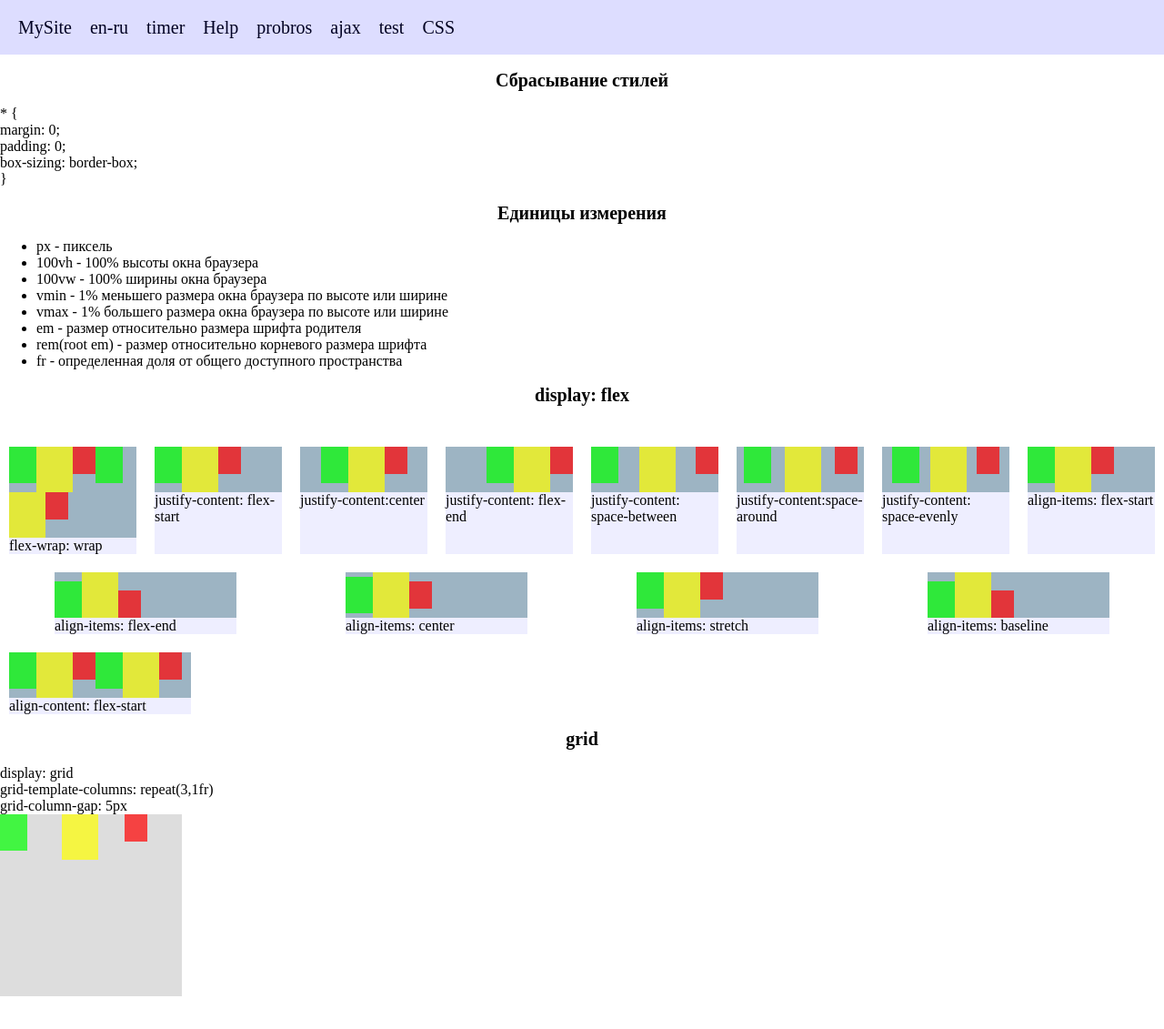
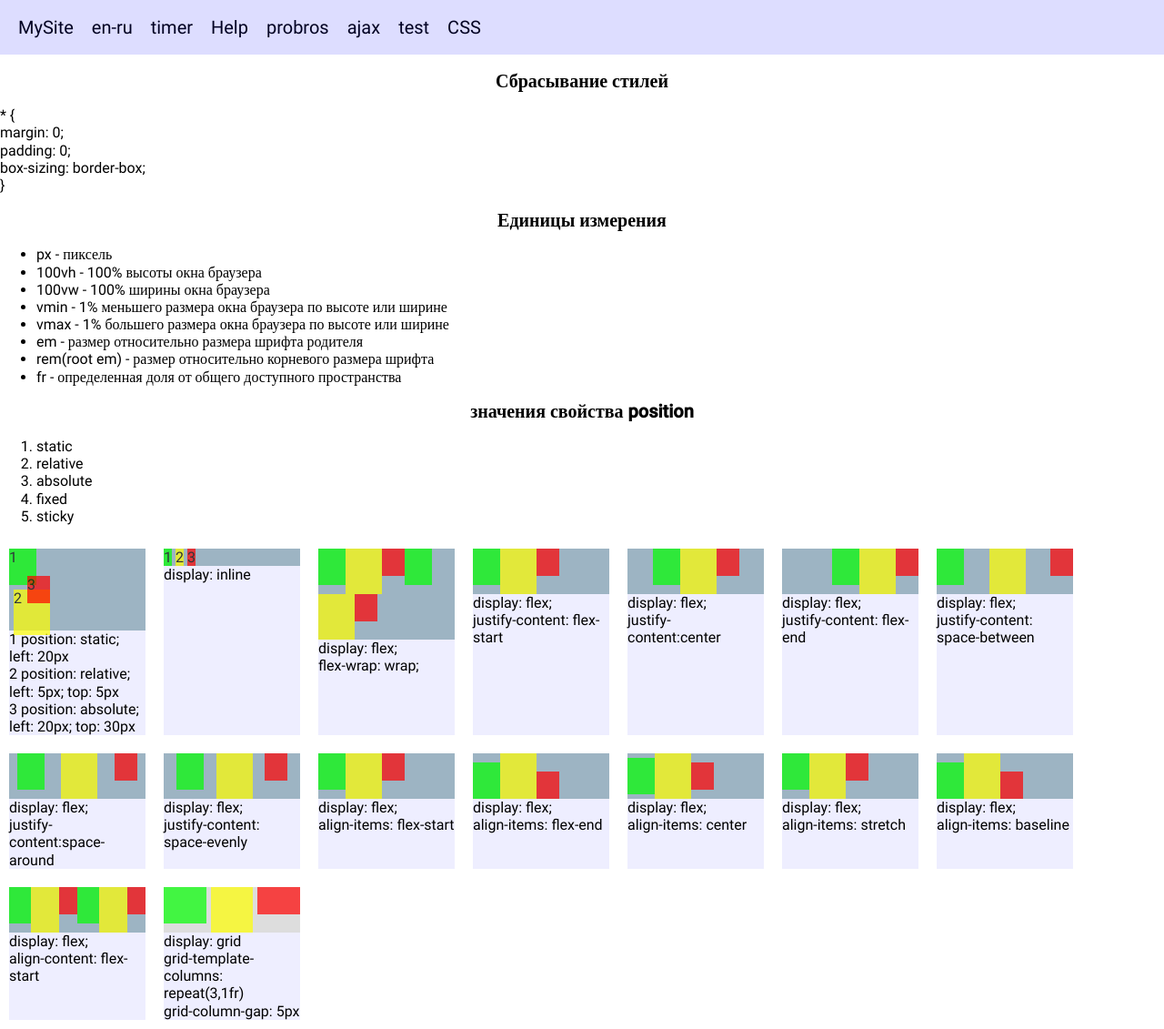
Before and after one commit to k34r/MySite, a PHP site: page /cssabaut in a window 1280 px wide. Shown: the whole page at 91% size. Before the commit the page ends 1095 px from the top, so only its background shows below. Run offline with PHP 8.4, Linux system fonts and the light colour scheme.

Commit message:
modified

```diff
--- a/PageComponents/header.html
+++ b/PageComponents/header.html
@@ -1,4 +1,4 @@
-<header>
+<header class="header">
   <nav class="header_nav">
     <a class="nav_link" href="MySite">MySite</a>
     <a class="nav_link" aria-current="page" href="en-ru">en-ru</a>
--- a/Pages/abaut_css.php
+++ b/Pages/abaut_css.php
@@ -10,15 +10,53 @@
 <?php
 require_once 'PageComponents/header.html';
 ?>
-<style> h1{font-size: 32px; text-align: center}
+<style>
+/* roboto-regular - latin */
+@font-face {
+  font-display: swap; /* Check https://developer.mozilla.org/en-US/docs/Web/CSS/@font-face/font-display for other options. */
+  font-family: 'Roboto';
+  font-style: normal;
+  font-weight: 400;
+  src: url('../fonts/roboto-v30-latin-regular.eot'); /* IE9 Compat Modes */
+  src: url('../fonts/roboto-v30-latin-regular.eot?#iefix') format('embedded-opentype'), /* IE6-IE8 */
+       url('../fonts/roboto-v30-latin-regular.woff2') format('woff2'), /* Super Modern Browsers */
+       url('../fonts/roboto-v30-latin-regular.woff') format('woff'), /* Modern Browsers */
+       url('../fonts/roboto-v30-latin-regular.ttf') format('truetype'), /* Safari, Android, iOS */
+       url('../fonts/roboto-v30-latin-regular.svg#Roboto') format('svg'); /* Legacy iOS */
+}
+/* roboto-500 - latin */
+@font-face {
+  font-display: swap; /* Check https://developer.mozilla.org/en-US/docs/Web/CSS/@font-face/font-display for other options. */
+  font-family: 'Roboto';
+  font-style: normal;
+  font-weight: 500;
+  src: url('../fonts/roboto-v30-latin-500.eot'); /* IE9 Compat Modes */
+  src: url('../fonts/roboto-v30-latin-500.eot?#iefix') format('embedded-opentype'), /* IE6-IE8 */
+       url('../fonts/roboto-v30-latin-500.woff2') format('woff2'), /* Super Modern Browsers */
+       url('../fonts/roboto-v30-latin-500.woff') format('woff'), /* Modern Browsers */
+       url('../fonts/roboto-v30-latin-500.ttf') format('truetype'), /* Safari, Android, iOS */
+       url('../fonts/roboto-v30-latin-500.svg#Roboto') format('svg'); /* Legacy iOS */
+}
+
+body{font-family: 'Roboto';
+		font-style: normal;
+    font-weight: 400;
+    font-size: 16px;
+    line-height: 1.2;
+    color: #000;}
+	h1{font-size: 32px; text-align: center}
  		h2{font-size: 20px; text-align: center}
  		p{margin: 0}
  		b{margin: 30px}
- 		.container1{width: 200px;  background-color: #eef; margin: 10px 10px; position: relative;}
+ 		.container1{width: 150px;  background-color: #eef; margin: 10px 10px; position: relative;}
  		.container2{background-color: #9db4c3;}
  		.item1{width:30px; height: 40px; background-color: lime; opacity: 0.7}
 		.item2{width:40px; height: 50px; background-color: yellow; opacity: 0.7}
 		.item3{width:25px; height: 30px; background-color: red; opacity: 0.7;}
+		.item11{ background-color: lime; opacity: 0.7}
+		.item22{ background-color: yellow; opacity: 0.7; }
+		.item33{ background-color: red; opacity: 0.7;}
+}
 
 </style>
 <h2>Сбрасывание стилей</h2>
@@ -39,11 +77,50 @@ require_once 'PageComponents/header.html';
 	<li>fr - определенная доля от общего доступного пространства</li>
 </ul>
 
+<h2>значения свойства position</h2>
+<ol>
+	<li>static</li>
+	<li>relative</li>
+	<li>absolute</li>
+	<li>fixed</li>
+	<li>sticky</li>
+</ol>
 
 
-<h2>display: flex</h2><br>
 
-<div style=" display: flex;  justify-content: space-around">
+
+
+
+
+
+
+
+
+
+
+
+<div style=" display: flex; flex-wrap: wrap; justify-content: flex-start">
+
+	<div class="container1">
+		<div class="container2">
+			<p class="item1" style=" left: 20px">1</p>
+			<p class="item2" style="position: relative;left: 5px; top: 5px;">2</p>
+			<p class="item3" style="position: absolute; left: 20px; top: 30px;">3</p>
+		</div >
+		<p class="text">1 position: static; left: 20px</p>
+		<p class="text">2 position: relative; left: 5px; top: 5px</p>
+		<p class="text">3 position: absolute; left: 20px; top: 30px</p>
+	</div>
+
+	<div class="container1">
+		<div class="container2">
+			<p class="item1" style="display: inline">1</p>
+			<p class="item2" style="display: inline">2</p>
+			<p class="item3" style="display: inline">3</p>
+		</div >
+		<p class="text">display: inline</p>
+	</div>
+
 
 	<div class="container1">
 		<div class="container2" style="display: flex; flex-wrap: wrap; ">
@@ -54,7 +131,8 @@ require_once 'PageComponents/header.html';
 			<p class="item2"></p>
 			<p class="item3"></p>
 		</div >
-		<p class="text">flex-wrap: wrap</p>
+		<p class="text">display: flex;</p>
+		<p class="text">flex-wrap: wrap;</p>
 	</div>
 
 	<div class="container1">
@@ -63,6 +141,7 @@ require_once 'PageComponents/header.html';
 		<p class="item2"></p>
 		<p class="item3"></p>
 		</div>
+		<p class="text">display: flex;</p>
 		<p class="text">justify-content: flex-start</p>
 	</div>
 
@@ -72,6 +151,7 @@ require_once 'PageComponents/header.html';
 			<p class="item2"></p>
 			<p class="item3"></p>
 		</div>
+		<p class="text">display: flex;</p>
 		<p class="text">justify-content:center</p>
 	</div>
 
@@ -81,6 +161,7 @@ require_once 'PageComponents/header.html';
 			<p class="item2"></p>
 			<p class="item3"></p>
 		</div>
+		<p class="text">display: flex;</p>
 		<p class="text">justify-content: flex-end</p>
 	</div>
 
@@ -90,6 +171,7 @@ require_once 'PageComponents/header.html';
 			<p class="item2"></p>
 			<p class="item3"></p>
 		</div>
+		<p class="text">display: flex;</p>
 		<p class="text">justify-content: space-between</p>
 	</div>
 
@@ -99,6 +181,7 @@ require_once 'PageComponents/header.html';
 			<p class="item2"></p>
 			<p class="item3"></p>
 		</div>
+		<p class="text">display: flex;</p>
 		<p class="text">justify-content:space-around</p>
 	</div>
 
@@ -108,6 +191,7 @@ require_once 'PageComponents/header.html';
 			<p class="item2"></p>
 			<p class="item3"></p>
 		</div>
+		<p class="text">display: flex;</p>
 		<p class="text">justify-content: space-evenly</p>
 	</div>
 
@@ -117,14 +201,9 @@ require_once 'PageComponents/header.html';
 		<p class="item2"></p>
 		<p class="item3"></p>
 		</div>
+		<p class="text">display: flex;</p>
 		<p class="text">align-items: flex-start</p>
 	</div>
-
-</div>
-
-
-
-<div style="display: flex; justify-content: space-around">
 
 	<div class="container1">
 		<div class="container2" style="display: flex; align-items: flex-end">
@@ -132,6 +211,7 @@ require_once 'PageComponents/header.html';
 			<p class="item2"></p>
 			<p class="item3"></p>
 		</div>
+		<p class="text">display: flex;</p>
 		align-items: flex-end
 	</div>
 
@@ -141,6 +221,7 @@ require_once 'PageComponents/header.html';
 			<p class="item2"></p>
 			<p class="item3"></p>
 		</div>
+		<p class="text">display: flex;</p>
 		align-items: center
 	</div>
 
@@ -150,6 +231,7 @@ require_once 'PageComponents/header.html';
 			<p class="item2"></p>
 			<p class="item3"></p>
 		</div>
+		<p class="text">display: flex;</p>
 		align-items: stretch
 	</div>
 
@@ -159,12 +241,9 @@ require_once 'PageComponents/header.html';
 			<p class="item2"></p>
 			<p class="item3"></p>
 		</div>
+		<p class="text">display: flex;</p>
 		align-items: baseline
 	</div>
-
-</div>
-
-
 
 	<div class="container1">
 		<div class="container2" style="display: flex; align-content: flex-start;">
@@ -175,20 +254,24 @@ require_once 'PageComponents/header.html';
 			<p class="item2"></p>
 			<p class="item3"></p>
 		</div>
+		<p class="text">display: flex;</p>
 		align-content: flex-start
 	</div>
 
-<h2>grid</h2>
-<p>display: grid</p>
-<p>grid-template-columns: repeat(3,1fr)<p>
-<p>grid-column-gap: 5px</p>
+	<div class="container1">
+		<div class="container2" style="width: 100%;  background-color: #ddd; display:grid; grid-template-columns: repeat(3,1fr); grid-column-gap: 5px ;">
+			<p class="item1" style="grid-column: span 1; width:100%"></p>
+			<p class="item2" style="grid-column: span 1; width:100%"></p>
+			<p class="item3" style="grid-column: span 1; width:100%"></p>
+		</div>
+		<p class="text">display: grid</p>
+		<p class="text">grid-template-columns: repeat(3,1fr)</p>
+		<p class="text">grid-column-gap: 5px</p>
+	</div>
+
+</div>
 
 
-<div style="width: 200px; height: 200px; background-color: #ddd; display:grid; grid-template-columns: repeat(3,1fr); grid-column-gap: 5px ;">
-	<p class="item1"></p>
-	<p class="item2"></p>
-	<p class="item3"></p>
-</div>
 
 </body>
 </html>
--- a/Pages/en-ru/english4.js
+++ b/Pages/en-ru/english4.js
@@ -60,7 +60,7 @@ function onEnter() {
     if ((right) == 100){
 
         stoptimer();
-        document.getElementById('message').innerHTML = 'конец теста из 100 слов';
+        document.getElementById('userinput').innerHTML = 'конец теста из 100 слов';
         return false;
     }
 }
```
Also changed, not shown: fonts/roboto-v30-latin-500.ttf (added), fonts/roboto-v30-latin-500.woff (added), fonts/roboto-v30-latin-500.woff2 (added), fonts/roboto-v30-latin-regular.ttf (added), fonts/roboto-v30-latin-regular.woff (added), fonts/roboto-v30-latin-regular.woff2 (added), 4 other files. Lines whose indentation alone changed are shown as unchanged.
